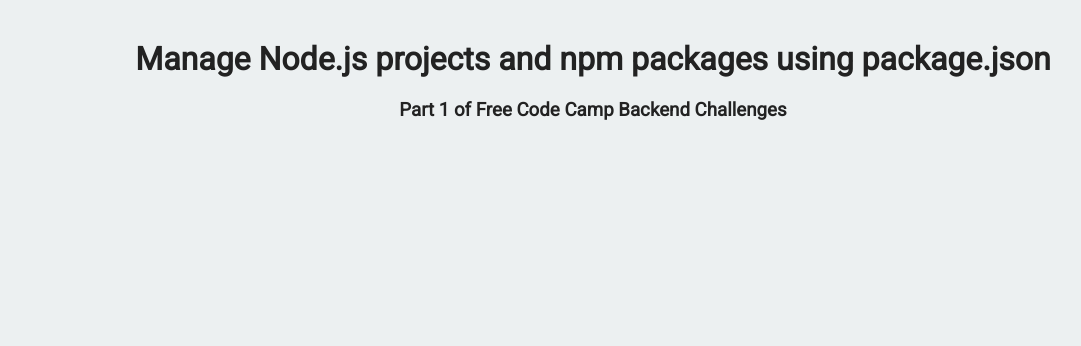
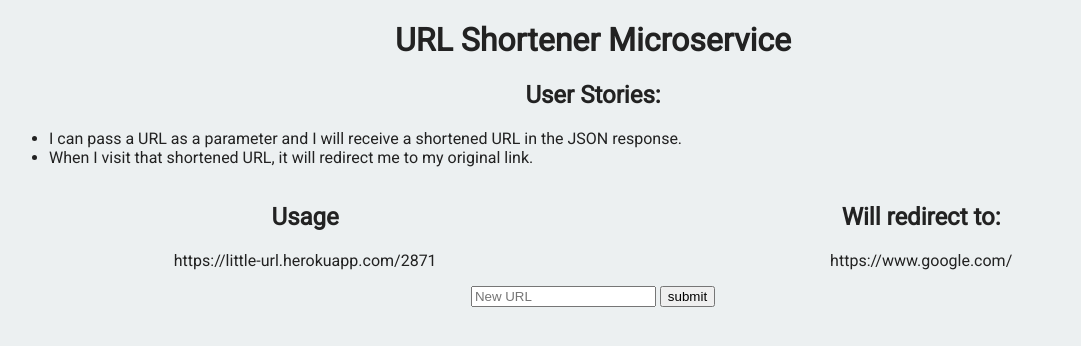
Before and after one commit to mackmmiller/url-shortener, a website: page views/index.html in a window 1280 px wide. Shown: the whole page, without its empty margins (47-1128 px from the left). Drawn offline with Linux system fonts and the light colour scheme.

Commit message:
First draft

```diff
--- a/package.json
+++ b/package.json
@@ -1,7 +1,9 @@
 {
 	"name": "fcc-learn-npm-package-json",
 	"dependencies": {
-		"express": "^4.14.0"
+		"body-parser": "^1.18.2",
+		"express": "^4.14.0",
+		"mongoose": "^4.13.6"
 	},
 	"main": "server.js",
 	"scripts": {
--- a/public/style.css
+++ b/public/style.css
@@ -5,31 +5,35 @@
 	font-size: 16px;
 	color: #222;
 	background-color: #ECF0F1;
+	padding: 0 1em;
+}
+
+h1 {
 	text-align: center;
 }
 
-.container {
-	padding: 0;
-	margin-top: 40px;
+.user-stories h2 {
+	text-align: center;
 }
 
-.footer {
-	margin-top: 60px;
+.user-stories ul li{
+	margin-left: 2em;
 }
 
-ol {
-	list-style-position: inside;
-}
-ul {
-	list-style-type: none;
+.usage {
+	display: flex;
+	justify-content: space-around;
 }
 
-a {
-	color: #2574A9;
+.usage h2 {
+	text-align: center;
 }
-/****** Logo Div Styling ******/
 
-img {
-	margin: 20px auto 0 auto;
-	display: block;
+.usage p {
+	padding: 0;
 }
+
+.form {
+	display: flex;
+	justify-content: center;
+}
--- a/views/index.html
+++ b/views/index.html
@@ -2,17 +2,41 @@
 <html>
 
    <head>
-      <title>Backend Challenges | Free Code Camp</title>
+      <title>URL Shortener | Free Code Camp</title>
       <link rel="shortcut icon" href="https://cdn.hyperdev.com/us-east-1%3A52a203ff-088b-420f-81be-45bf559d01b1%2Ffavicon.ico" type="image/x-icon"/>
       <link href="https://fonts.googleapis.com/css?family=Roboto" rel="stylesheet" type="text/css">
       <link href="/public/style.css" rel="stylesheet" type="text/css">
    </head>
 
    <body>
-      <div class="container">
-         <h1>Manage Node.js projects and npm packages using package.json</h1>
-         <h3>Part 1 of Free Code Camp Backend Challenges</h3>
+      <h1>URL Shortener Microservice</h1>
+
+      <div class="user-stories">
+         <h2>User Stories:</h2>
+         <ul>
+            <li>I can pass a URL as a parameter and I will receive a shortened URL in the JSON response.</li>
+            <li>When I visit that shortened URL, it will redirect me to my original link.</li>
+         </ul>
       </div>
+
+      <div class="usage">
+         <div>
+            <h2>Usage</h2>
+            <p>https://little-url.herokuapp.com/2871</p>
+         </div>
+         <div>
+            <h2>Will redirect to:</h2>
+            <p>https://www.google.com/</p>
+         </div>
+      </div>
+
+      <div class="form">
+         <form method="post">
+            <input type="text" name="input" placeholder="New URL">
+            <input type="submit" value="submit">
+         </form>
+      </div>
+
    </body>
 
 </html>
```
Also changed, not shown: server.js (+63 -5 lines), README.md, 2 other files.
